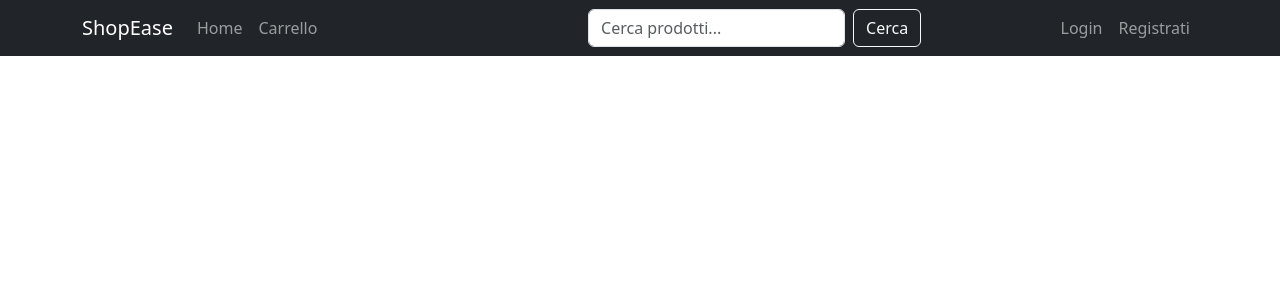
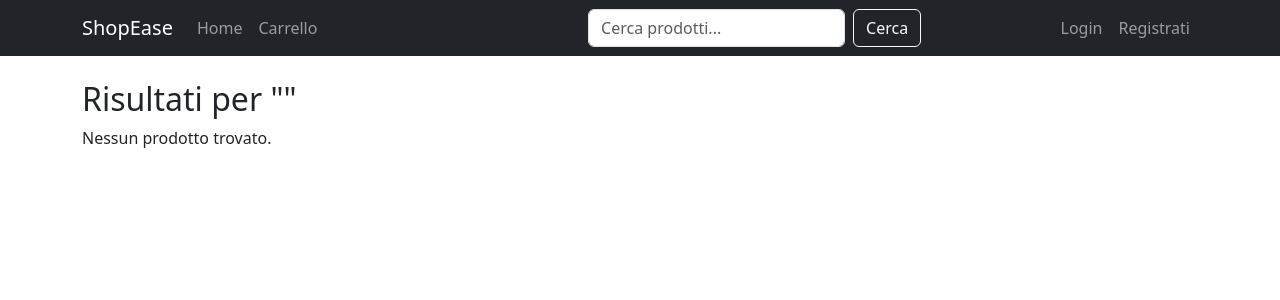
Before and after one commit to barbyns/ShopTech, a React (Vite) app: page /search in a window 1280 px wide. Shown: the top 300 px of the page. Built offline with nearby package versions, Linux system fonts and the light colour scheme.

Commit message:
up search

```diff
--- a/src/App.tsx
+++ b/src/App.tsx
@@ -11,6 +11,7 @@ import Profile from './pages/Profile';
 import CheckoutSuccess from './pages/CheckoutSuccess';
 import Account from './components/Account';
 import UserDashboard from './components/UserDashboard';
+import SearchResults from './pages/SearchResults';
 
 function App() {
   return (
@@ -28,6 +29,7 @@ function App() {
         <Route path="/checkout-success" element={<CheckoutSuccess/>}/>
         <Route path="/account" element={<Account />} />
         <Route path="/account" element={<UserDashboard />} />
+        <Route path="/search" element={<SearchResults />} />
       </Routes>
     </Router>
   );
--- a/src/components/Navbar.tsx
+++ b/src/components/Navbar.tsx
@@ -1,16 +1,18 @@
 import { Navbar, Nav, Container, Form, FormControl, Button } from 'react-bootstrap';
-import { Link } from 'react-router-dom';
+import { Link, useNavigate } from 'react-router-dom';
 import { useAuth } from '../context/AuthContext';
 import { useState } from 'react';
 
 const CustomNavbar = () => {
   const { isLoggedIn, logout } = useAuth();
   const [searchQuery, setSearchQuery] = useState('');
+  const navigate = useNavigate();
 
   const handleSearch = (e: React.FormEvent) => {
     e.preventDefault();
-    console.log("Cerca:", searchQuery);
-    // TODO: naviga o filtra i prodotti con `searchQuery`
+    if (searchQuery.trim()) {
+      navigate(`/search?q=${encodeURIComponent(searchQuery.trim())}`);
+    }
   };
 
   return (
--- /dev/null
+++ b/src/pages/SearchResults.tsx
@@ -0,0 +1,56 @@
+import { useLocation } from 'react-router-dom';
+import { useEffect, useState } from 'react';
+import api from '../api/axios';
+
+function useQuery() {
+  return new URLSearchParams(useLocation().search);
+}
+
+const SearchResults = () => {
+  const query = useQuery();
+  const searchTerm = query.get('q')?.toLowerCase() || '';
+  const [products, setProducts] = useState([]);
+
+  useEffect(() => {
+    const token = localStorage.getItem('token');
+    if (!token) return;
+
+    api.get('/products', {
+      headers: { Authorization: `Bearer ${token}` }
+    })
+      .then(res => {
+        const filtered = res.data.filter((product: any) =>
+          product.name.toLowerCase().includes(searchTerm) ||
+          product.description.toLowerCase().includes(searchTerm)
+        );
+        setProducts(filtered);
+      })
+      .catch(err => console.error('Errore prodotti:', err));
+  }, [searchTerm]);
+
+  return (
+    <div className="container mt-4">
+      <h2>Risultati per "{searchTerm}"</h2>
+      {products.length === 0 ? (
+        <p>Nessun prodotto trovato.</p>
+      ) : (
+        <div className="row">
+          {products.map((p: any) => (
+            <div key={p.id} className="col-md-4 mb-3">
+              <div className="card h-100">
+                <img src={p.imageUrl} className="card-img-top" alt={p.name} />
+                <div className="card-body">
+                  <h5 className="card-title">{p.name}</h5>
+                  <p className="card-text">{p.description}</p>
+                  <p className="card-text">€{p.price}</p>
+                </div>
+              </div>
+            </div>
+          ))}
+        </div>
+      )}
+    </div>
+  );
+};
+
+export default SearchResults;
```
